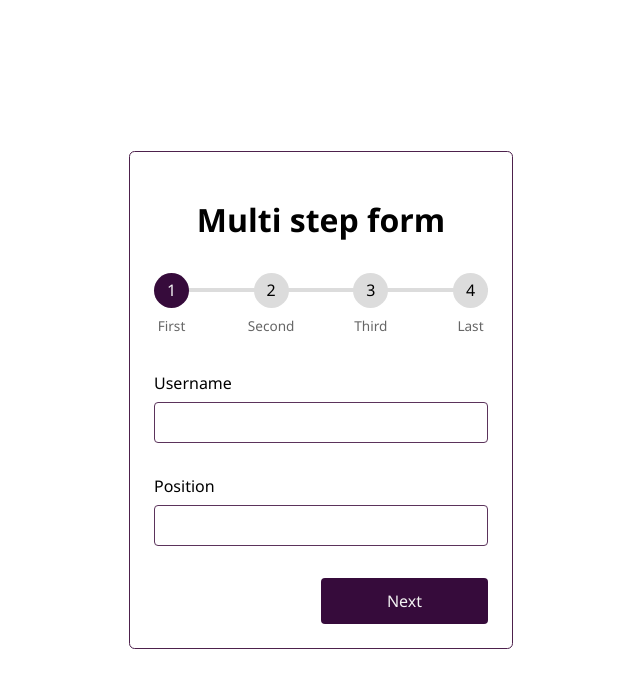
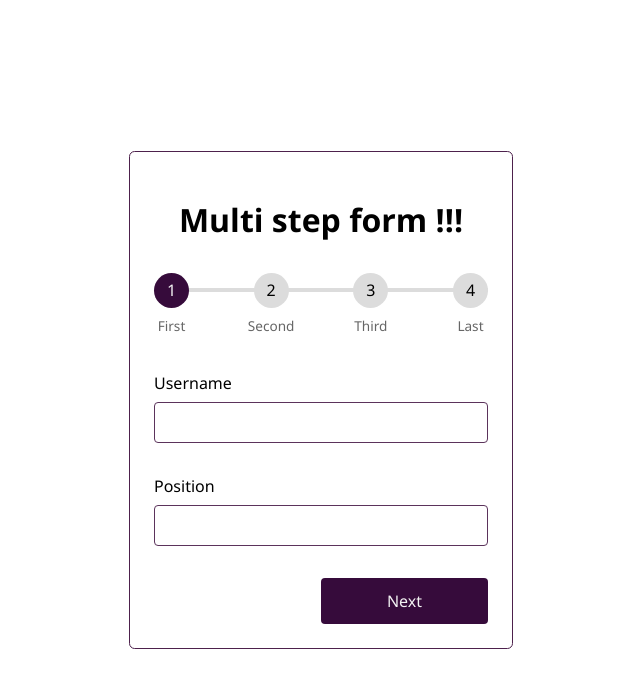
Before and after one commit to parijatbest/multi-step-form, a plain HTML site: page index.html in a window 1280 px wide. Shown: the whole page, without its empty margins (319-959 px from the left). Drawn offline with Linux system fonts and the light colour scheme.

Commit message:
Update index.html !!!

```diff
--- a/index.html
+++ b/index.html
@@ -10,7 +10,7 @@
   </head>
   <body>
     <form action="#" class="form">
-      <h1 class="text-center">Multi step form</h1>
+      <h1 class="text-center">Multi step form !!!</h1>
       <!-- Progress bar -->
       <div class="progressbar">
         <div class="progress" id="progress"></div>
```
